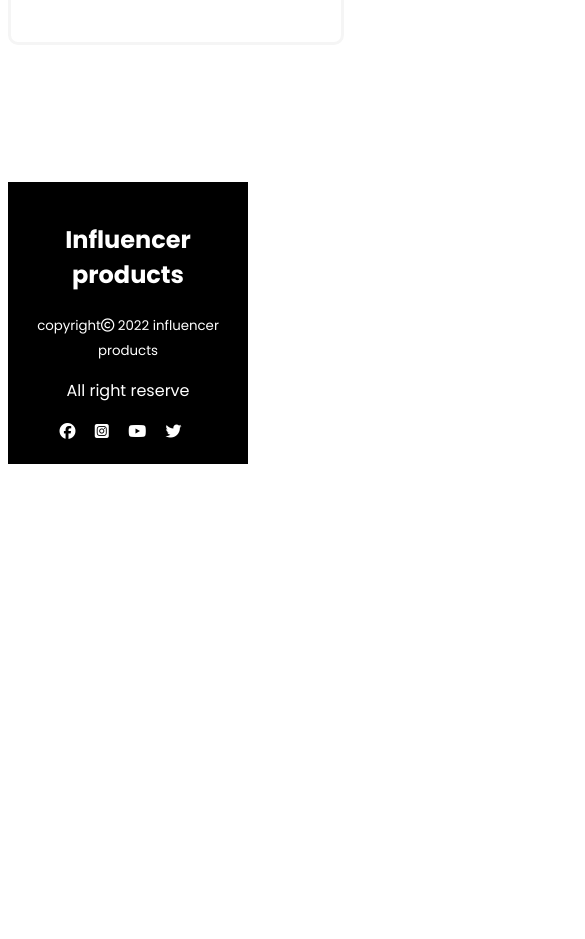
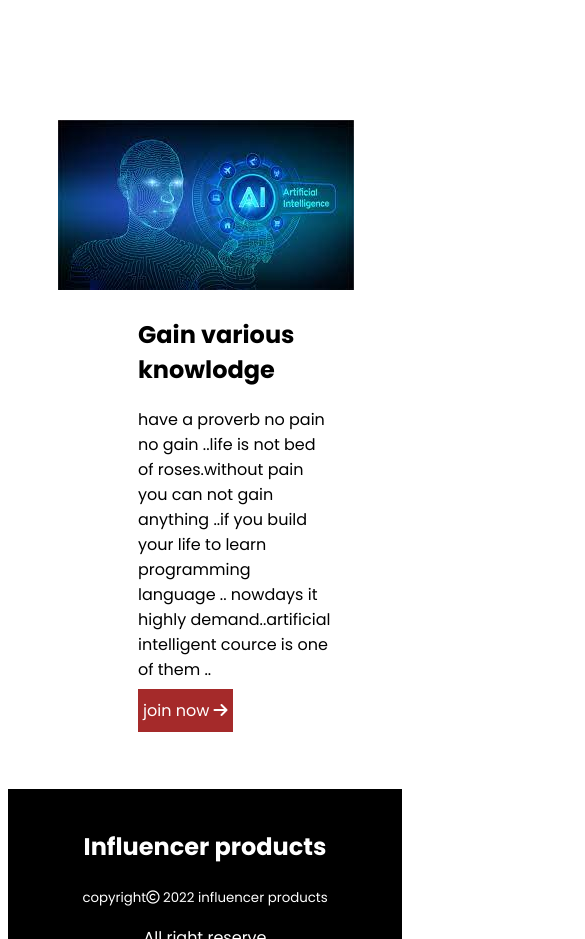
Before and after one commit to naiemislam110133/influencer-gear, a plain HTML site: page index.html in a window 390 px wide. Shown: the part 6411-7350 px from the top of the page, 585 px wide, since content can reach past the window. Before the commit the page ends 6883 px from the top, so only its background shows below. Drawn offline with Linux system fonts and the light colour scheme; a web font is replaced by a local one.

Commit message:
added new section

```diff
--- a/index.html
+++ b/index.html
@@ -177,6 +177,20 @@
                    </div>
             </div>
         </section>
+        <section>
+            <div class="artificial-intelligent">
+                <div class="intelligent">
+                    <article class="intelligent-photo"></article>
+                    <img src="images/inteligent.jpg" alt="">
+                </div>
+                <div class="detailes">
+                    <h2 class="title">Gain various knowlodge</h2>
+                    <p>have a proverb no pain no gain ..life is not bed of roses.without pain you can not gain anything ..if you build your life to learn programming language .. nowdays it highly demand..artificial intelligent cource is one of them .. </p>
+                    <p class="cource-info"><a href="">join now <i class="fas fa-arrow-right "></i></a></p>
+                </div>
+
+            </div>
+        </section>
         <section class="footer-container">
             <h2 class="footer-title">Influencer products</h2>
             <small>copyright<i class="far fa-copyright"></i> 2022 influencer products</small>
--- a/styles/style.css
+++ b/styles/style.css
@@ -38,6 +38,9 @@ font-family: 'Poppins', sans-serif;
     transition: 4s ease-in-out;
 }
 /* top collection  styles */
+.collection-container{
+    margin-bottom: 100px;
+}
 
  #section-title{
     text-align: center;
@@ -69,7 +72,7 @@ font-family: 'Poppins', sans-serif;
     color: goldenrod;
 }
 .extra-collection{
-    margin-left: 1320px;
+    margin-left: 875px;
 
 }
 .extra-collection a{
@@ -77,6 +80,20 @@ text-decoration: none;
 color: brown;
 font-size: 1.5em;
 
+}
+/* artificial intelligent styles */
+.artificial-intelligent{
+    display: flex;
+    margin-left: 100px;
+}
+.detailes{
+    margin-left: 80px;
+}
+.cource-info a{
+text-decoration: none;
+background-color: brown;
+color: white;
+padding: 10px 5px;
 }
 /* footer styles */
 .footer-container{
@@ -94,11 +111,6 @@ padding: 20px 10px;
 /* Media Queries */
 /* mobile devies */
 @media only screen and (max-width: 688px){
-   main{
-       width: 220px;
-   }
-
-
     .journey-story{
         flex-direction: column;
         margin: 0;
@@ -106,7 +118,11 @@ padding: 20px 10px;
     }
     .collections{
         grid-template-columns: repeat(1, 1fr);
-        margin-bottom: 10px;
+        margin-bottom: 0;
+    }
+    .artificial-intelligent{
+        flex-direction: column;
+        margin: 50px;
     }
     .footer-container{
         width: 100%;
```
Also changed, not shown: images/inteligent.jpg (added).
